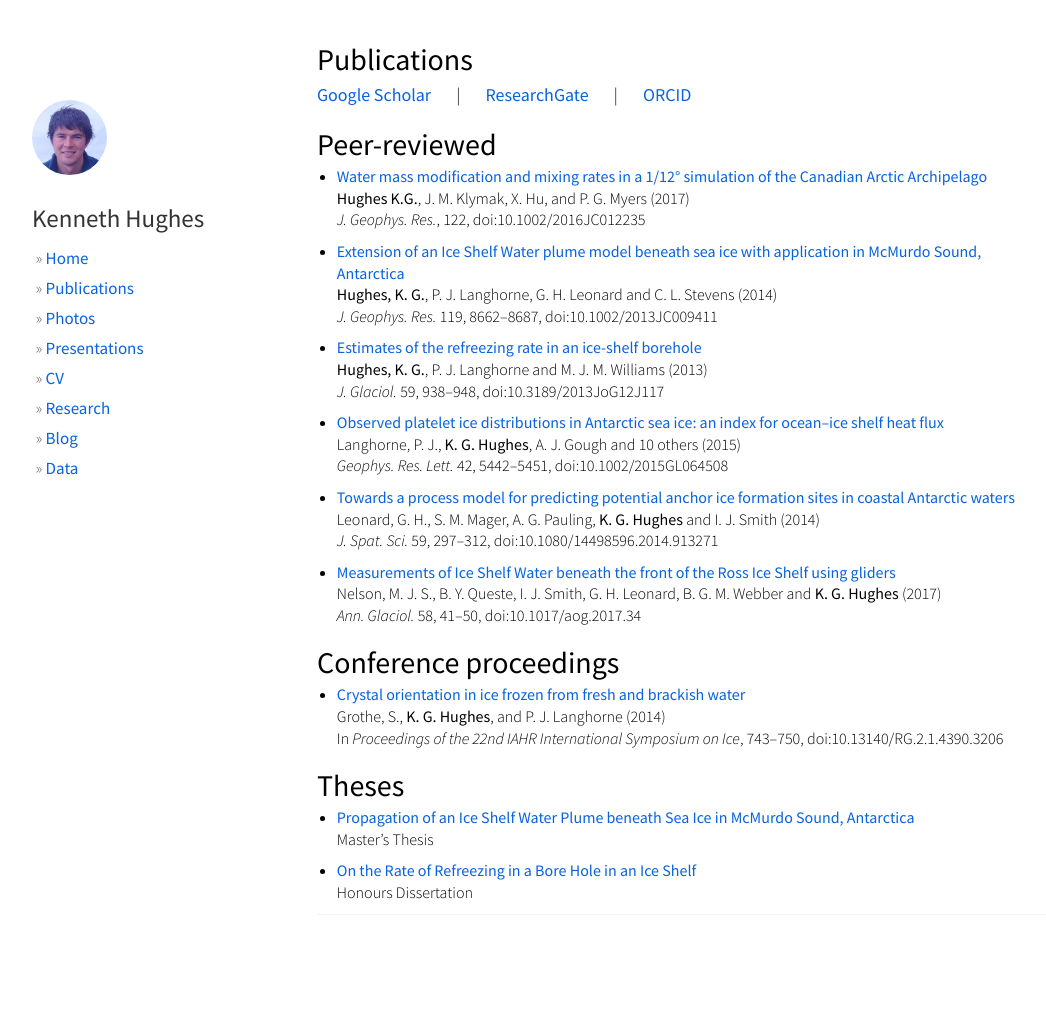
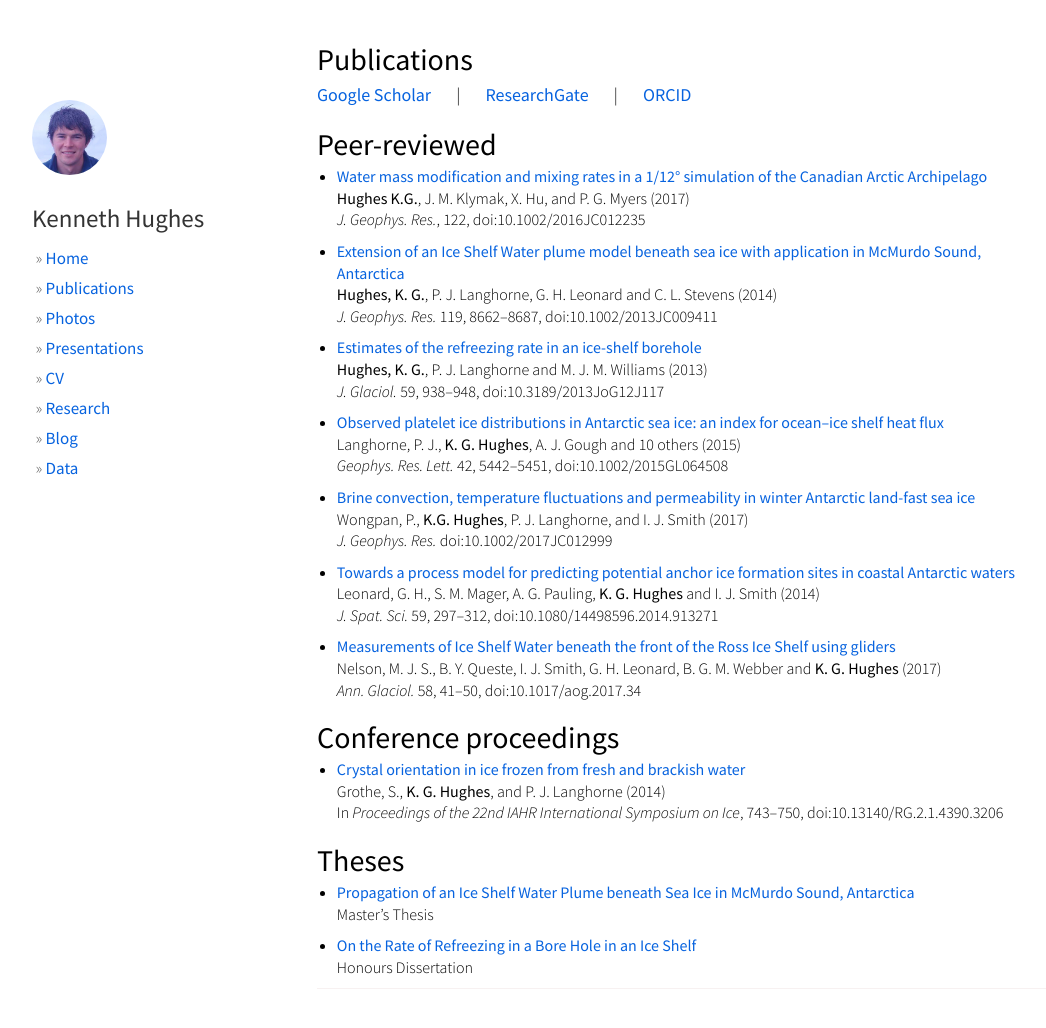
Before and after one commit to hugke729/hugke729.github.io, a Jekyll site: the page built from publications/index.md, in a window 1280 px wide and 1042 px high. Shown: the top 1028 px of the window, without its empty margins (53-1099 px from the left). Built offline with Jekyll 4.4.1, drawn with Linux system fonts in a browser that asks for light colours; nearby versions of some CDN libraries.

Commit message:
Add Wongpan citation

```diff
--- a/publications/index.md
+++ b/publications/index.md
@@ -27,6 +27,10 @@ __Hughes, K. G.__, P. J. Langhorne and M. J. M. Williams (2013)
 Langhorne, P. J., __K. G. Hughes__, A. J. Gough and 10 others (2015)
 *Geophys. Res. Lett.* 42, 5442–5451, doi:10.1002/2015GL064508
 
+* [Brine convection, temperature fluctuations and permeability in winter Antarctic land-fast sea ice][pr7]
+Wongpan, P., __K.G. Hughes__, P. J. Langhorne, and I. J. Smith (2017)
+*J. Geophys. Res.* doi:10.1002/2017JC012999
+
 * [Towards a process model for predicting potential anchor ice formation sites in coastal Antarctic waters][pr1]
 Leonard, G. H., S. M. Mager, A. G. Pauling, __K. G. Hughes__ and I. J. Smith (2014)
 *J. Spat. Sci.* 59, 297–312, doi:10.1080/14498596.2014.913271
```
Also changed, not shown: other parts of publications/index.md (+1 -0 lines).
